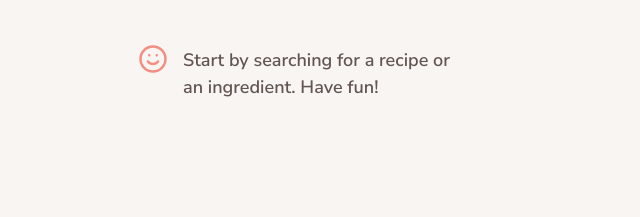
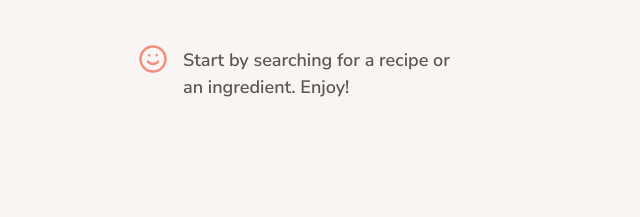
Before and after one commit to Ali-Mehdi404/forkify-application, a website built with Parcel: page starter/index.html in a window 1280 px wide. Shown: the part 154-371 px from the top of the page, 542-1182 px from the left. Built offline with nearby package versions, Linux system fonts and the light colour scheme.

Commit message:
Added Enjoy Text

```diff
--- a/starter/index.html
+++ b/starter/index.html
@@ -140,7 +140,7 @@
               <use href="src/img/icons.svg#icon-smile"></use>
             </svg>
           </div>
-          <p>Start by searching for a recipe or an ingredient. Have fun!</p>
+          <p>Start by searching for a recipe or an ingredient. Enjoy!</p>
         </div>
 
         <!-- <div class="spinner">
```
